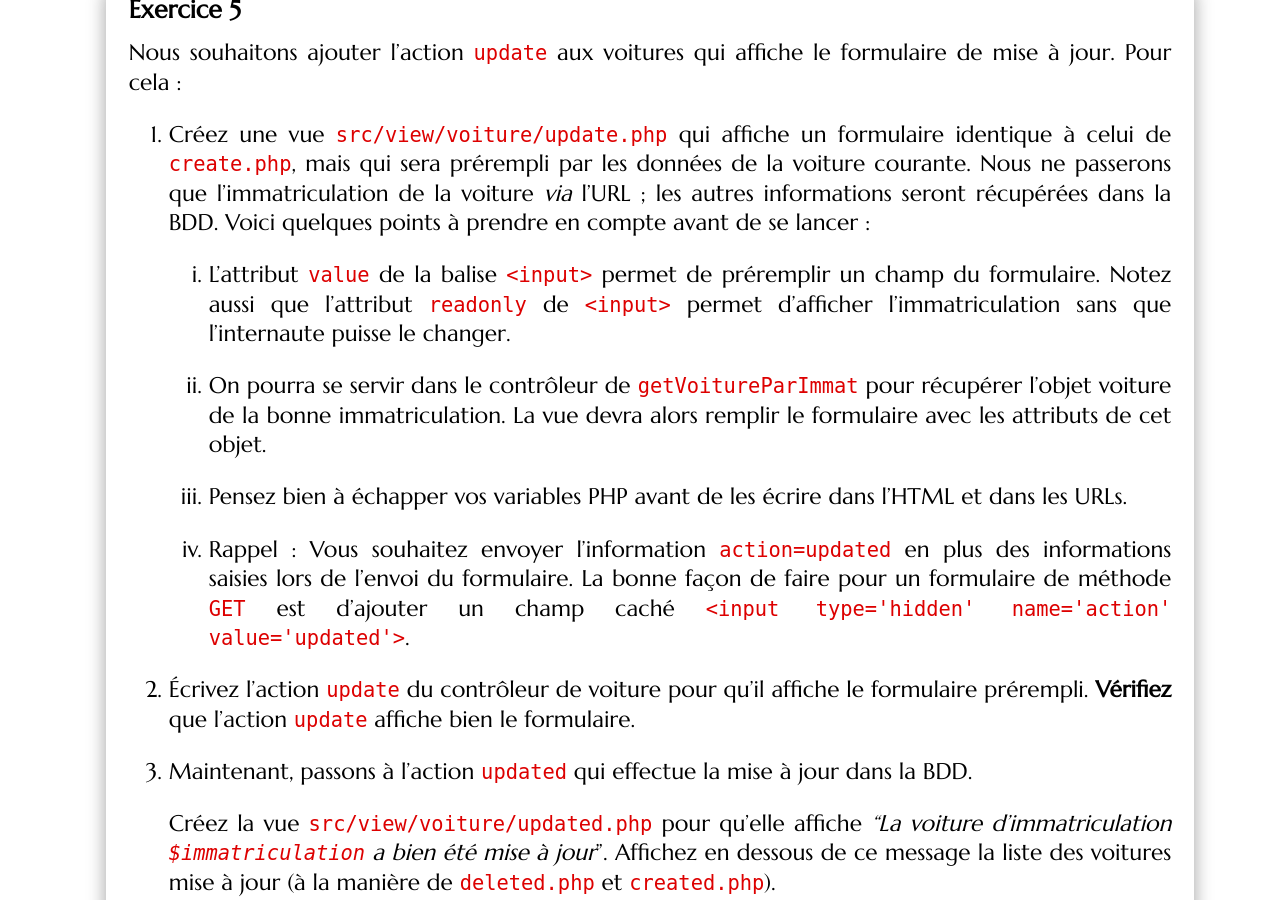
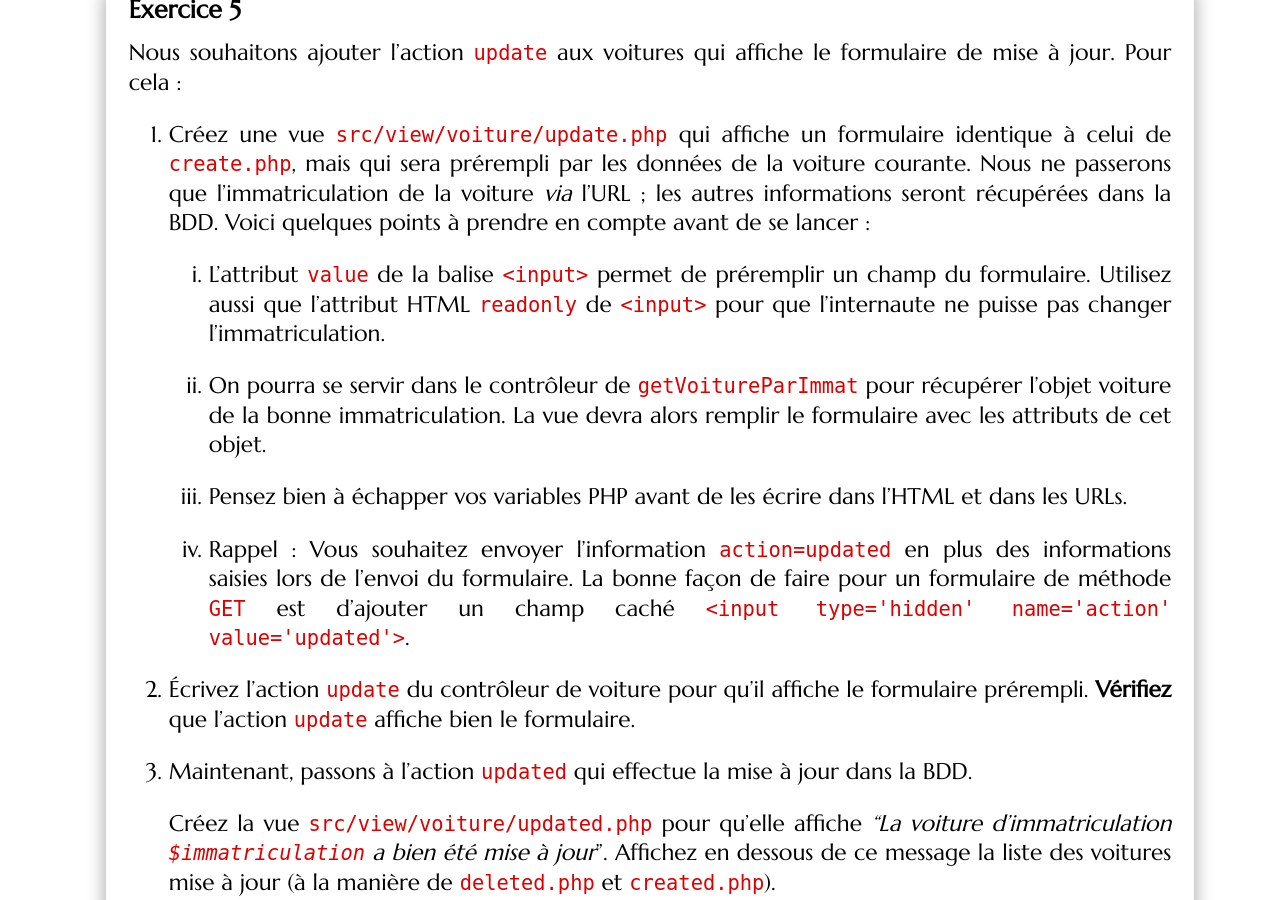
Before and after one commit to romainlebreton/R3.01-DeveloppementWeb, a Jekyll site: the page built from tutorials/tutorial6.md, in a window 1280 px wide and 900 px high, scrolled down 5734 px. Built offline with Jekyll 4.4.1, drawn with Linux system fonts in a browser that asks for light colours; some web fonts are replaced.

Commit message:
readonly

```diff
--- a/tutorials/tutorial6.md
+++ b/tutorials/tutorial6.md
@@ -257,9 +257,9 @@ formulaire de mise à jour. Pour cela :
    *via* l'URL ; les autres informations seront récupérées dans la BDD. Voici
    quelques points à prendre en compte avant de se lancer :
 
-   1. L'attribut `value` de la balise `<input>` permet de préremplir un
-   champ du formulaire. Notez aussi que l'attribut `readonly` de `<input>`
-   permet d'afficher l'immatriculation sans que l'internaute puisse le changer.
+   1. L'attribut `value` de la balise `<input>` permet de préremplir un champ du
+   formulaire. Utilisez aussi que l'attribut HTML `readonly` de `<input>` pour que
+   l'internaute ne puisse pas changer l'immatriculation.
 
    1. On pourra se servir dans le contrôleur de `getVoitureParImmat` pour
       récupérer l'objet voiture de la bonne immatriculation. La vue devra alors
```
